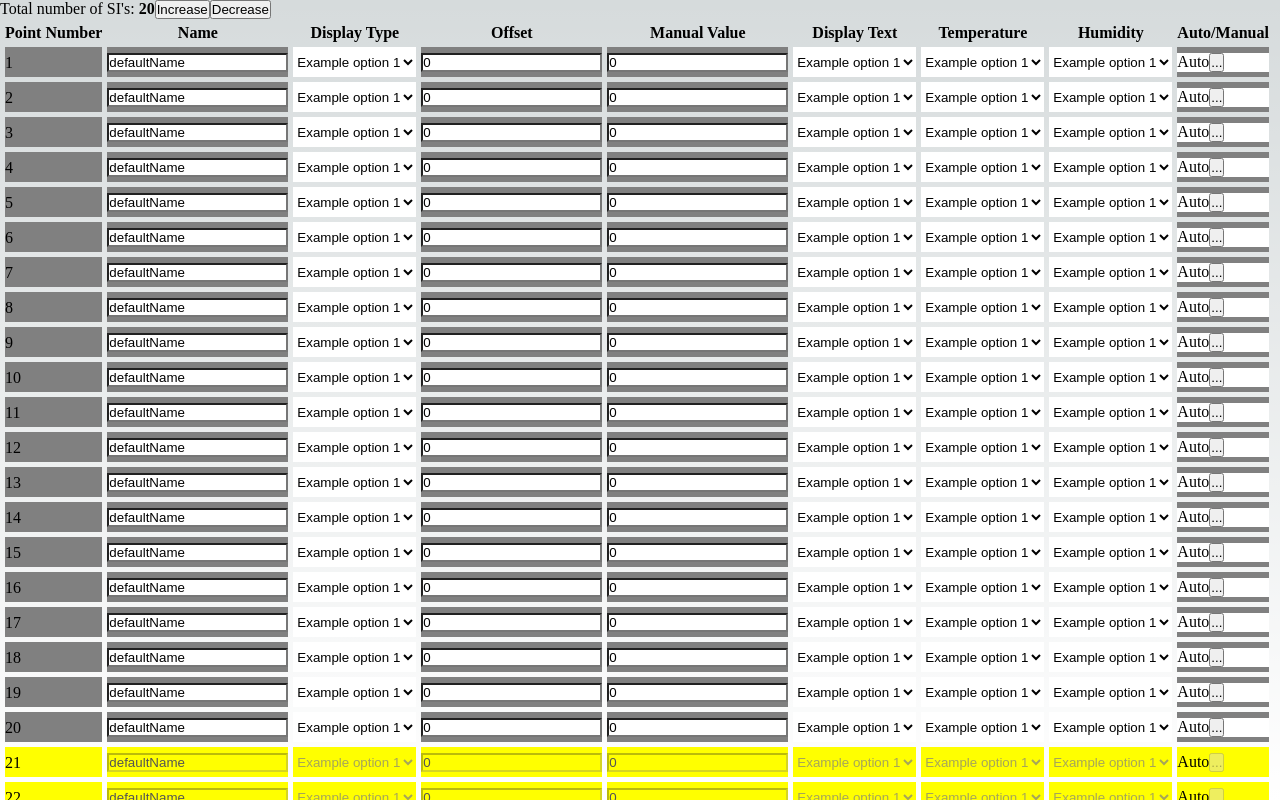
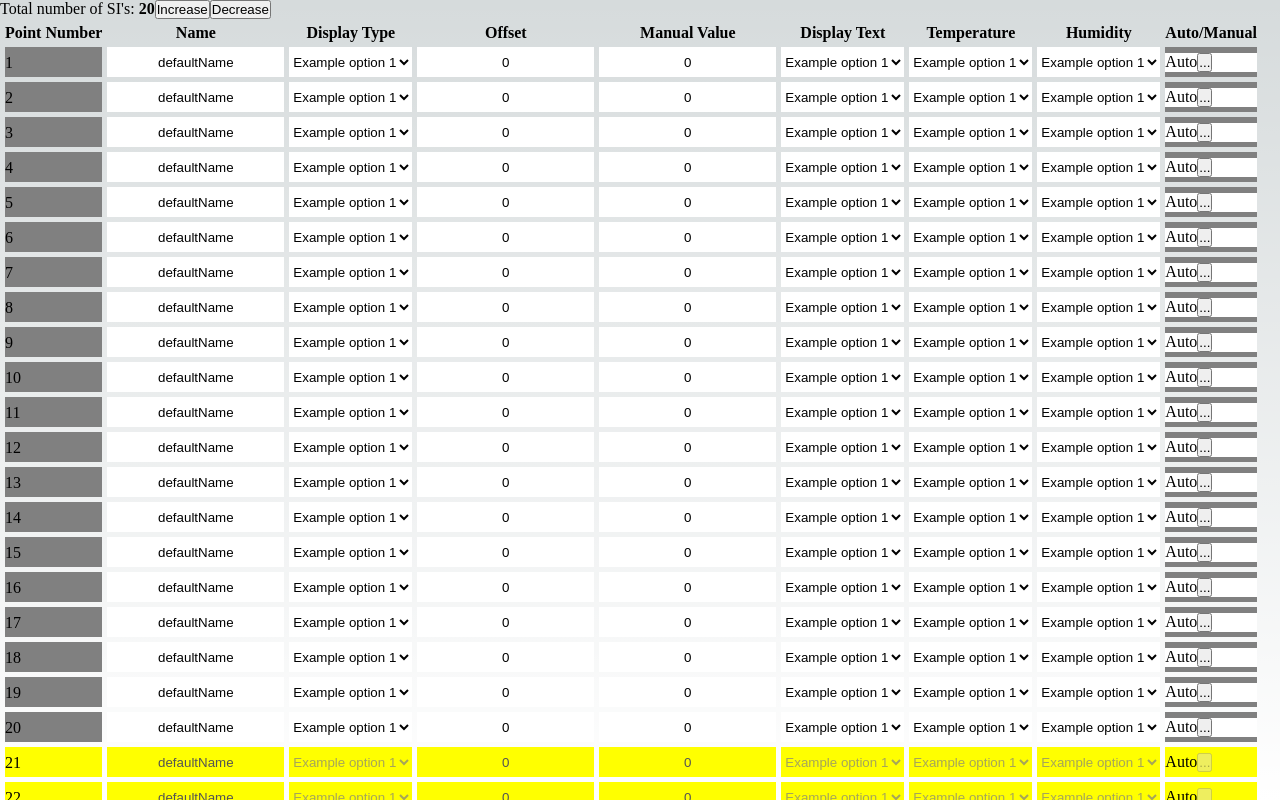
Before and after one commit to KantKontrol/mcs-assessment, a Next.js app in the folder web-dev-assessment/: page / in a window 1280 px wide. Built offline with nearby package versions, Linux system fonts and the light colour scheme.

Commit message:
chore: updated style for input

```diff
--- a/web-dev-assessment/src/components/ExampleInput/index.jsx
+++ b/web-dev-assessment/src/components/ExampleInput/index.jsx
@@ -6,14 +6,23 @@ const ExampleInput = ({
   onFieldUpdate,
   pointNumber,
   disabled,
+  textAlign,
+  ...props
 }) => {
   return (
     <input
       disabled={disabled}
-      style={{ backgroundColor: disabled ? "yellow" : "white" }}
+      style={{
+        backgroundColor: disabled ? "yellow" : "white",
+        width: "100%",
+        height: "30px",
+        border: "none",
+        textAlign: textAlign ? textAlign : "center",
+      }}
       name={name}
       value={value}
       onChange={({ target }) => onFieldUpdate(pointNumber, name, target.value)}
+      {...props}
     />
   );
 };
```
